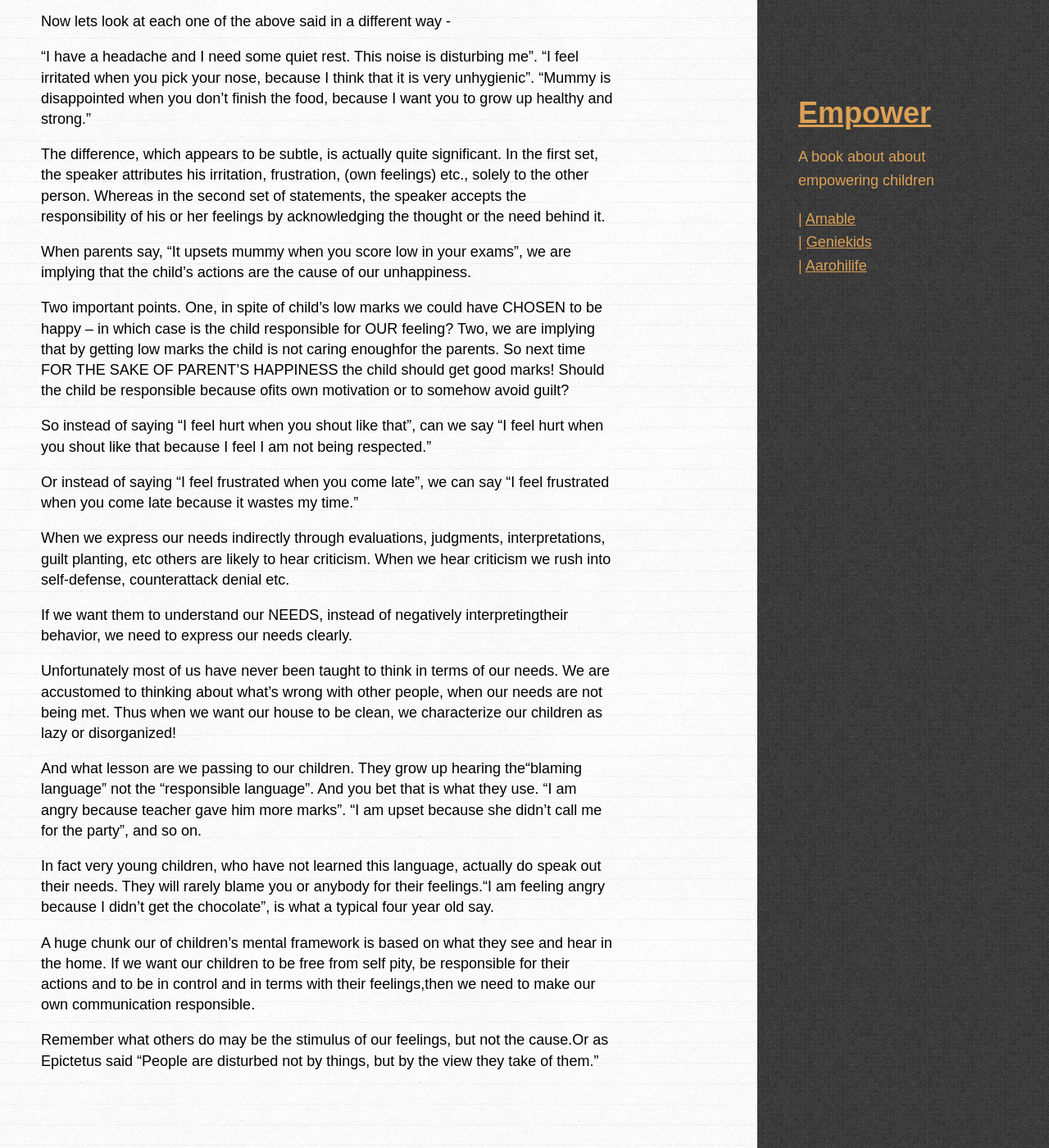
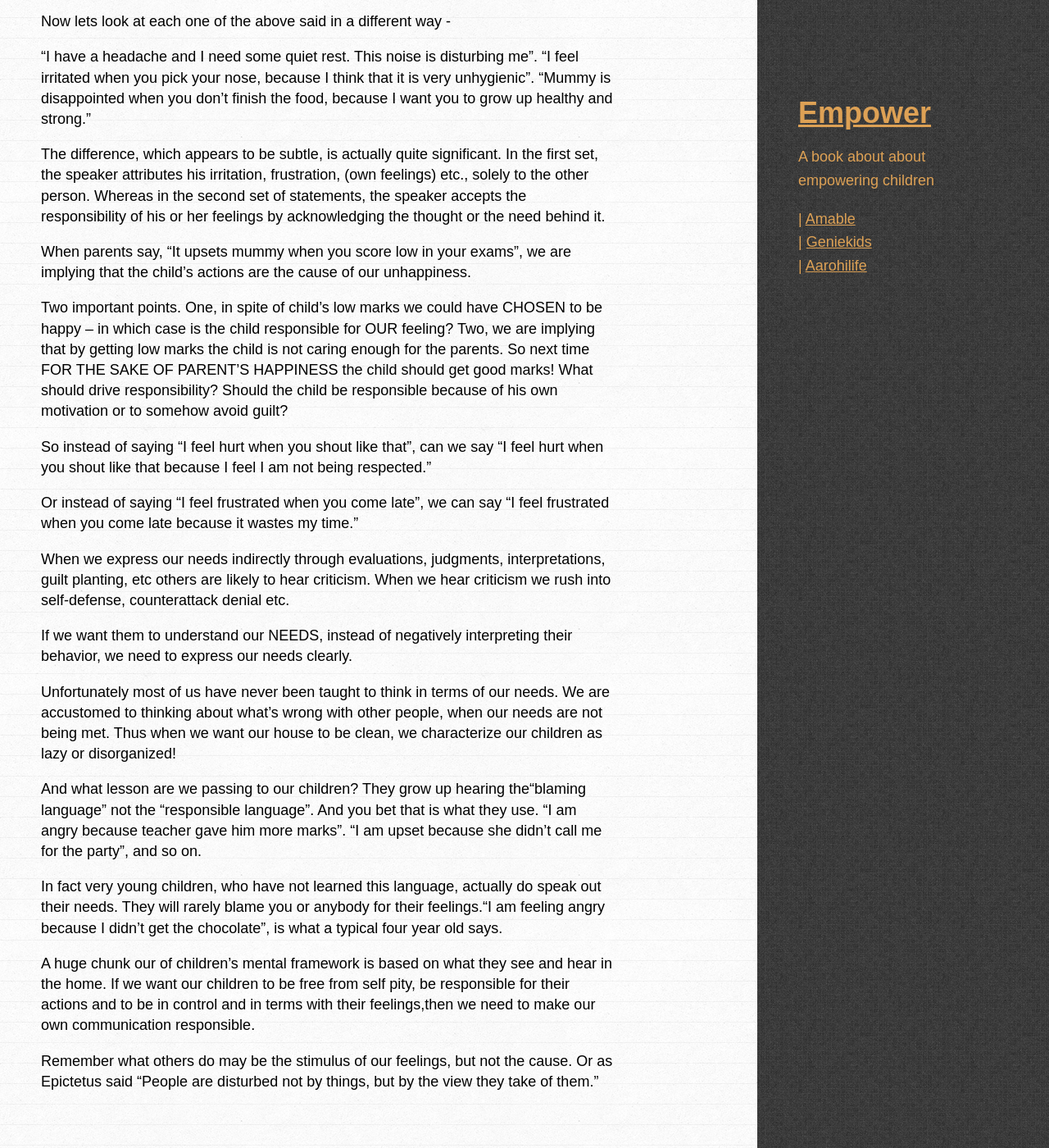
Before and after one commit to amitkaps/empower, a Jekyll site: the page built from _posts/2013-08-10-responsible.md, in a window 1280 px wide and 1400 px high, scrolled down 314 px. Shown: the whole window at 82% size. Built offline with Jekyll 4.4.1, drawn with Linux system fonts in a browser that asks for light colours; some web fonts are replaced.

Commit message:
Updated 2013-08-10-responsible.md

```diff
--- a/_posts/2013-08-10-responsible.md
+++ b/_posts/2013-08-10-responsible.md
@@ -18,7 +18,7 @@ The difference, which appears to be subtle, is actually quite significant. In th
 
 When parents say, “It upsets mummy when you score low in your exams”, we are implying that the child’s actions are the cause of our unhappiness.
 
-Two important points. One, in spite of child’s low marks we could have CHOSEN to be happy – in which case is the child responsible for OUR feeling? Two, we are implying that by getting low marks the child is not caring enoughfor the parents. So next time FOR THE SAKE OF PARENT’S HAPPINESS the child should get good marks! Should the child be responsible because ofits own motivation or to somehow avoid guilt?
+Two important points. One, in spite of child’s low marks we could have CHOSEN to be happy – in which case is the child responsible for OUR feeling? Two, we are implying that by getting low marks the child is not caring enough for the parents. So next time FOR THE SAKE OF PARENT’S HAPPINESS the child should get good marks! What should drive responsibility? Should the child be responsible because of his own motivation or to somehow avoid guilt?
 
 So instead of saying “I feel hurt when you shout like that”, can we say “I feel hurt when you shout like that because I feel I am not being respected.”
 
@@ -26,14 +26,14 @@ Or instead of saying “I feel frustrated when you come late”, we can say “I
 
 When we express our needs indirectly through evaluations, judgments, interpretations, guilt planting, etc others are likely to hear criticism. When we hear criticism we rush into self-defense, counterattack denial etc.
 
-If we want them to understand our NEEDS, instead of negatively interpretingtheir behavior, we need to express our needs clearly.
+If we want them to understand our NEEDS, instead of negatively interpreting their behavior, we need to express our needs clearly.
 
 Unfortunately most of us have never been taught to think in terms of our needs. We are accustomed to thinking about what’s wrong with other people, when our needs are not being met. Thus when we want our house to be clean, we characterize our children as lazy or disorganized!
 
-And what lesson are we passing to our children. They grow up hearing the“blaming language” not the “responsible language”. And you bet that is what they use. “I am angry because teacher gave him more marks”. "I am upset because she didn’t call me for the party”, and so on.
+And what lesson are we passing to our children? They grow up hearing the“blaming language” not the “responsible language”. And you bet that is what they use. “I am angry because teacher gave him more marks”. "I am upset because she didn’t call me for the party”, and so on.
 
-In fact very young children, who have not learned this language, actually do speak out their needs. They will rarely blame you or anybody for their feelings.“I am feeling angry because I didn’t get the chocolate”, is what a typical four year old say.
+In fact very young children, who have not learned this language, actually do speak out their needs. They will rarely blame you or anybody for their feelings.“I am feeling angry because I didn’t get the chocolate”, is what a typical four year old says.
 
 A huge chunk our of children’s mental framework is based on what they see and hear in the home. If we want our children to be free from self pity, be responsible for their actions and to be in control and in terms with their feelings,then we need to make our own communication responsible.
 
-Remember what others do may be the stimulus of our feelings, but not the cause.Or as Epictetus said “People are disturbed not by things, but by the view they take of them.”
+Remember what others do may be the stimulus of our feelings, but not the cause. Or as Epictetus said “People are disturbed not by things, but by the view they take of them.”
```
